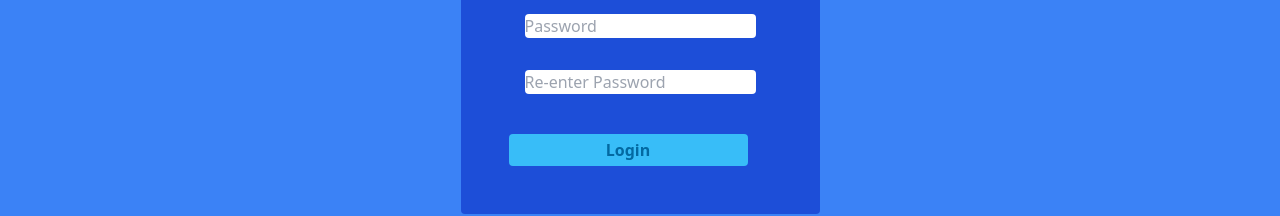
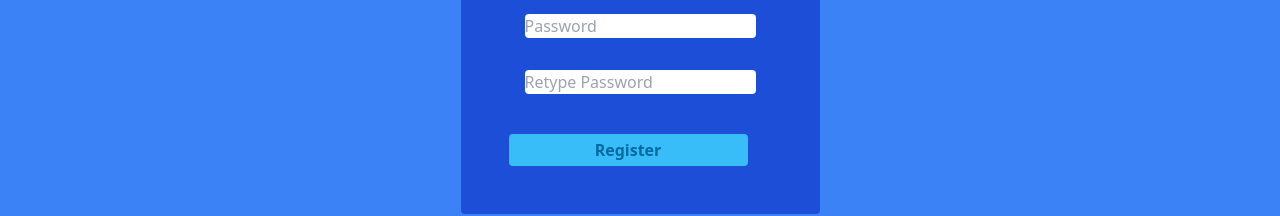
Before and after one commit to miguelf1671/RestaurantTrainerAPP, a React (Vite) app in the folder frontend/: page /register in a window 1280 px wide. Shown: the part 490-706 px from the top of the page. Built offline with nearby package versions, Linux system fonts and the light colour scheme.

Commit message:
added a resgistration form done

```diff
--- a/frontend/src/pages/RegisterPage.jsx
+++ b/frontend/src/pages/RegisterPage.jsx
@@ -11,6 +11,14 @@ const RegisterPage = () => {
     password: "",
     re_password: "",
   });
+
+  const { first_name, last_name, email, password, re_password } = formData;
+
+  const handleChange = (e) => {
+    setFormData((prev) => ({ ...prev, [e.target.name]: e.target.value }));
+    console.log(formData);
+  };
+
   return (
     <>
       <div className="bg-blue-500  flex justify-center h-screen">
@@ -29,6 +37,8 @@ const RegisterPage = () => {
                 type="text"
                 placeholder="First Name"
                 name="first_name"
+                onChange={handleChange}
+                value={first_name}
                 required
               />
               <input
@@ -36,6 +46,8 @@ const RegisterPage = () => {
                 type="text"
                 placeholder="Last Name"
                 name="last_name"
+                onChange={handleChange}
+                value={last_name}
                 required
               />
               <input
@@ -43,24 +55,30 @@ const RegisterPage = () => {
                 type="email"
                 placeholder="Email"
                 name="email"
+                onChange={handleChange}
+                value={email}
                 required
               />
               <input
                 className="rounded m-4"
                 type="password"
                 placeholder="Password"
-                name="email"
+                name="password"
+                onChange={handleChange}
+                value={password}
                 required
               />
               <input
                 className="rounded m-4"
                 type="password"
-                placeholder="Re-enter Password"
-                name="email"
+                placeholder="Retype Password"
+                name="re_password"
+                onChange={handleChange}
+                value={re_password}
                 required
               />
               <button className="bg-sky-400 rounded px-1 py-1 mr-6 mt-6 text-sky-700 hover:bg-sky-300 font-semibold">
-                Login
+                Register
               </button>
             </form>
           </div>
```
